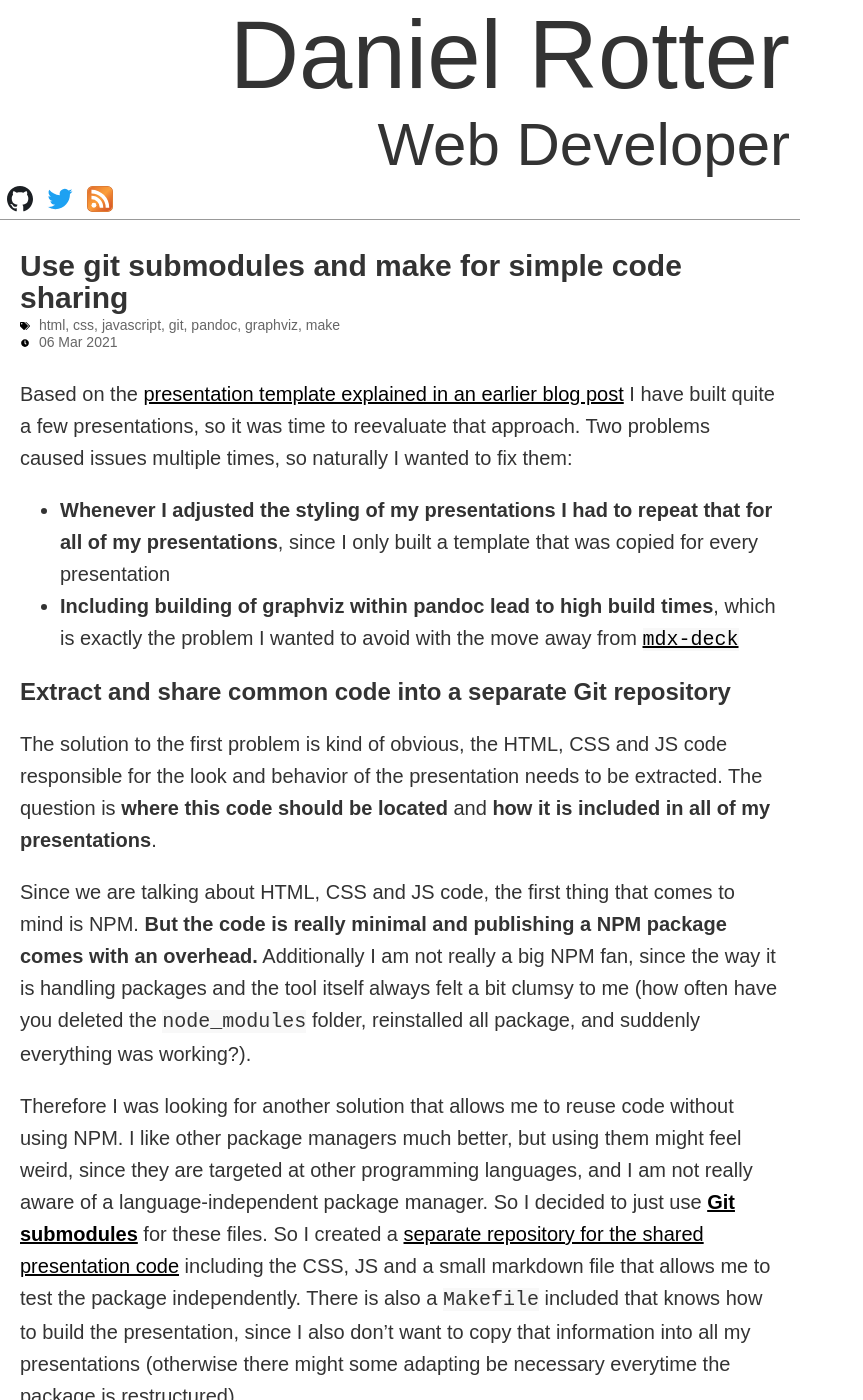
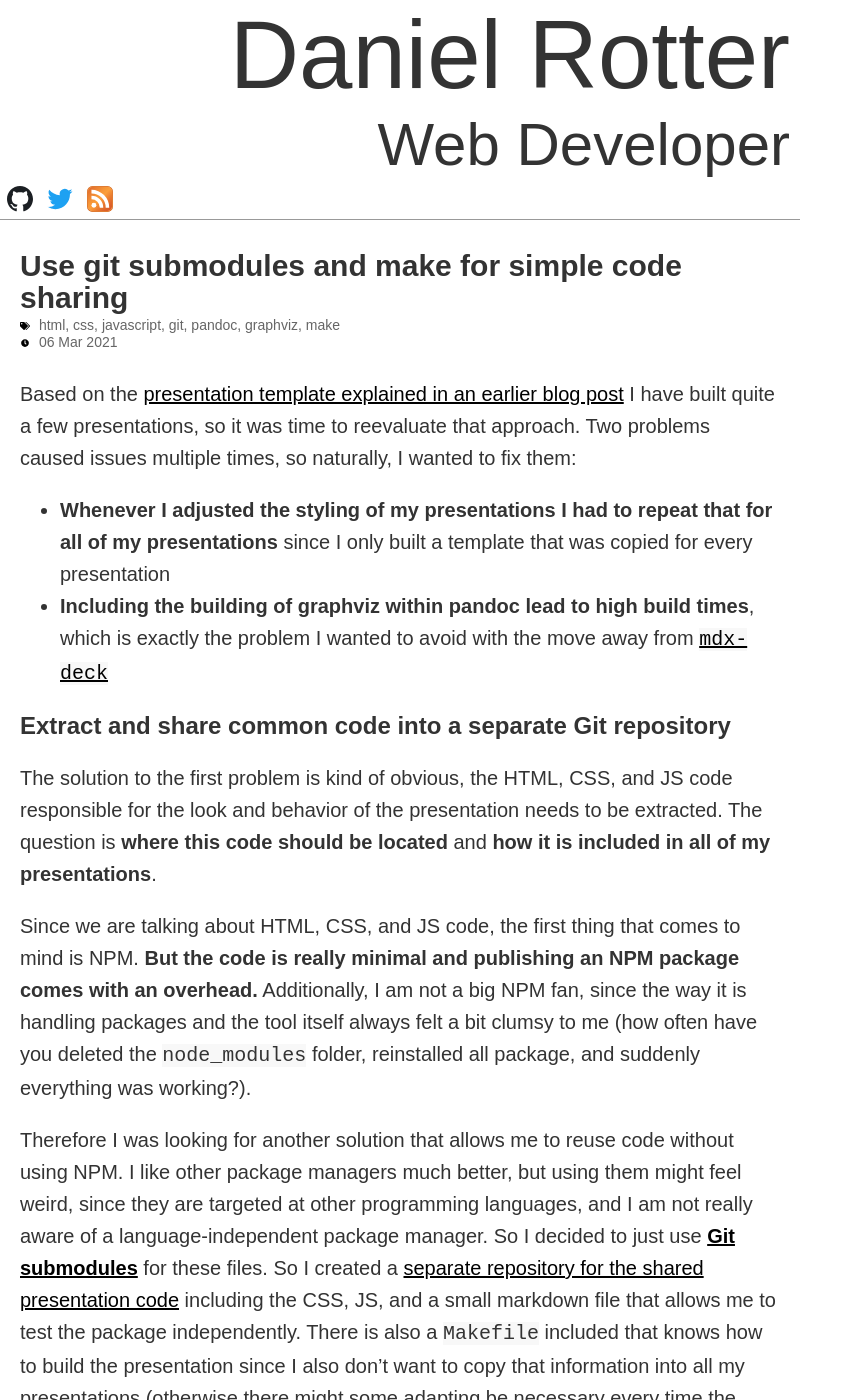
Before and after one commit to danrot/danrot.github.io, a Jekyll site: the page built from _posts/2021-03-06-use-git-submodules-and-make-for-simple-code-sharing.md, in a window 1280 px wide and 1400 px high. Shown: the whole window, without its empty margins (0-863 px from the left). Built offline with Jekyll 4.4.1, drawn with Linux system fonts in a browser that asks for light colours; some of the changed text lies outside the part shown.

Commit message:
Fix grammar with grammarly

````diff
--- a/_posts/2021-03-06-use-git-submodules-and-make-for-simple-code-sharing.md
+++ b/_posts/2021-03-06-use-git-submodules-and-make-for-simple-code-sharing.md
@@ -15,37 +15,37 @@ tags:
 
 Based on the [presentation template explained in an earlier blog
 post](/2020/03/28/creating-highly-customizable-html-presentation-with-markdown-and-pandoc.html) I have built quite a
-few presentations, so it was time to reevaluate that approach. Two problems caused issues multiple times, so naturally
+few presentations, so it was time to reevaluate that approach. Two problems caused issues multiple times, so naturally,
 I wanted to fix them:
 
-- **Whenever I adjusted the styling of my presentations I had to repeat that for all of my presentations**, since I
+- **Whenever I adjusted the styling of my presentations I had to repeat that for all of my presentations** since I
 only built a template that was copied for every presentation
-- **Including building of graphviz within pandoc lead to high build times**, which is exactly the problem I wanted to
-avoid with the move away from [`mdx-deck`](https://github.com/jxnblk/mdx-deck)
+- **Including the building of graphviz within pandoc lead to high build times**, which is exactly the problem I wanted
+to avoid with the move away from [`mdx-deck`](https://github.com/jxnblk/mdx-deck)
 
 ## Extract and share common code into a separate Git repository
 
-The solution to the first problem is kind of obvious, the HTML, CSS and JS code responsible for the look and behavior
+The solution to the first problem is kind of obvious, the HTML, CSS, and JS code responsible for the look and behavior
 of the presentation needs to be extracted. The question is **where this code should be located** and **how it is
 included in all of my presentations**.
 
-Since we are talking about HTML, CSS and JS code, the first thing that comes to mind is NPM. **But the code is really
-minimal and publishing a NPM package comes with an overhead.** Additionally I am not really a big NPM fan, since the
-way it is handling packages and the tool itself always felt a bit clumsy to me (how often have you deleted the
-`node_modules` folder, reinstalled all package, and suddenly everything was working?).
+Since we are talking about HTML, CSS, and JS code, the first thing that comes to mind is NPM. **But the code is really
+minimal and publishing an NPM package comes with an overhead.** Additionally, I am not a big NPM fan, since the way it
+is handling packages and the tool itself always felt a bit clumsy to me (how often have you deleted the `node_modules`
+folder, reinstalled all package, and suddenly everything was working?).
 
 Therefore I was looking for another solution that allows me to reuse code without using NPM. I like other package
 managers much better, but using them might feel weird, since they are targeted at other programming languages, and I am
 not really aware of a language-independent package manager. So I decided to just use
 [**Git submodules**](https://git-scm.com/book/en/v2/Git-Tools-Submodules) for these files.
 So I created a [separate repository for the shared presentation code](https://github.com/danrot/markdown-presentation)
-including the CSS, JS and a small markdown file that allows me to test the package independently. There is also a
-`Makefile` included that knows how to build the presentation, since I also don't want to copy that information into all
-my presentations (otherwise there might some adapting be necessary everytime the package is restructured).
+including the CSS, JS, and a small markdown file that allows me to test the package independently. There is also a
+`Makefile` included that knows how to build the presentation since I also don't want to copy that information into all
+my presentations (otherwise there might some adapting be necessary every time the package is restructured).
 
 The `Makefile` can then be referenced by the `Makefile` of the repository containing my presentation (will show that in
-a second). In order to make that possible **the `Makefile` of the shared presentation code will contain a variable
-referencing the path to itself**:
+a second). To make that possible **the `Makefile` of the shared presentation code will contain a variable referencing
+the path to itself**:
 
 ```make
 MARKDOWN_PRESENTATION_DIR=.
@@ -64,7 +64,7 @@ all:
 The command itself has already been explained in more detail in my [previous blog
 post](/2020/03/28/creating-highly-customizable-html-presentation-with-markdown-and-pandoc.html), the important
 difference now is that the files `slides.css` and `slides_before_body.html` are not referenced directly anymore, but
-the `MARKDOWN_PRESENTATION_DIR` is used. This is necessary, because this `Makefile` will be called by another
+the `MARKDOWN_PRESENTATION_DIR` is used. This is necessary because this `Makefile` will be called by another
 `Makefile` from a different path. **To correctly reference these files the other `Makefile` has to override the
 `MARKDOWN_PRESENTATION_DIR` variable**, which it can do when referencing it using the `-f` flag.
 
@@ -98,13 +98,13 @@ git submodule update --remote
 
 ## Decrease build time by using the file system as a cache
 
-The second issue was about the long build times, because I have built the `codeblock-filter.lua` (as explained in my
+The second issue was about the long build times because I have built the `codeblock-filter.lua` (as explained in my
 [previous blog post](/2020/03/28/creating-highly-customizable-html-presentation-with-markdown-and-pandoc.html)), which
 passed all `graphviz` code blocks to the `graphviz` command and generated diagrams based on this code. If a
 presentation contains many different diagrams rendered this way, this could take quite some time. Also, this happened
-everytime `make` was executed, because **the result of the `graphviz` code was not cached**.
+every time `make` was executed, because **the result of the `graphviz` code was not cached**.
 
-So the idea was to rely on the dependency capabilities of `make`, but this was not as straight forward as imagined. The
+So the idea was to rely on the dependency capabilities of `make`, but this was not as straightforward as imagined. The
 following `Makefile` is the result used in all my presentations (so that part is not shared at the moment, maybe I'll
 realize in the future that this was a bad idea):
 
@@ -150,8 +150,8 @@ files the presentation is dependant on.
 But as mentioned before, these files do not exist yet, but they are recognized by the next target. It is using
 something similar as a wildcard, the `%` sign representing a
 [pattern](https://www.gnu.org/software/make/manual/html_node/Pattern-Intro.html#Pattern-Intro). `diagrams/%.dot.svg`
-will therefore match everything listed as dependency for the `presentation` target. The string matching the `%` sign is
-called the "stem" and will be equal for both sides. So the `presentation` dependency list e.g. contains
+will therefore match everything listed as a dependency for the `presentation` target. The string matching the `%` sign
+is called the "stem" and will be equal for both sides. So the `presentation` dependency list e.g. contains
 `diagrams/test.dot.svg`, then the "stem" is recognized as `test`. The `%` sign in the dependency list will be also
 matching `test` and therefore result in `diagrams/test.dot`. The latter will also be what the `%^` variable is holding.
 So the `dot` command seen above will result in `dot -T svg -O diagrams/test.dot`, which will create the file
````
Also changed, not shown: other parts of _posts/2021-03-06-use-git-submodules-and-make-for-simple-code-sharing.md (+16 -16 lines).
